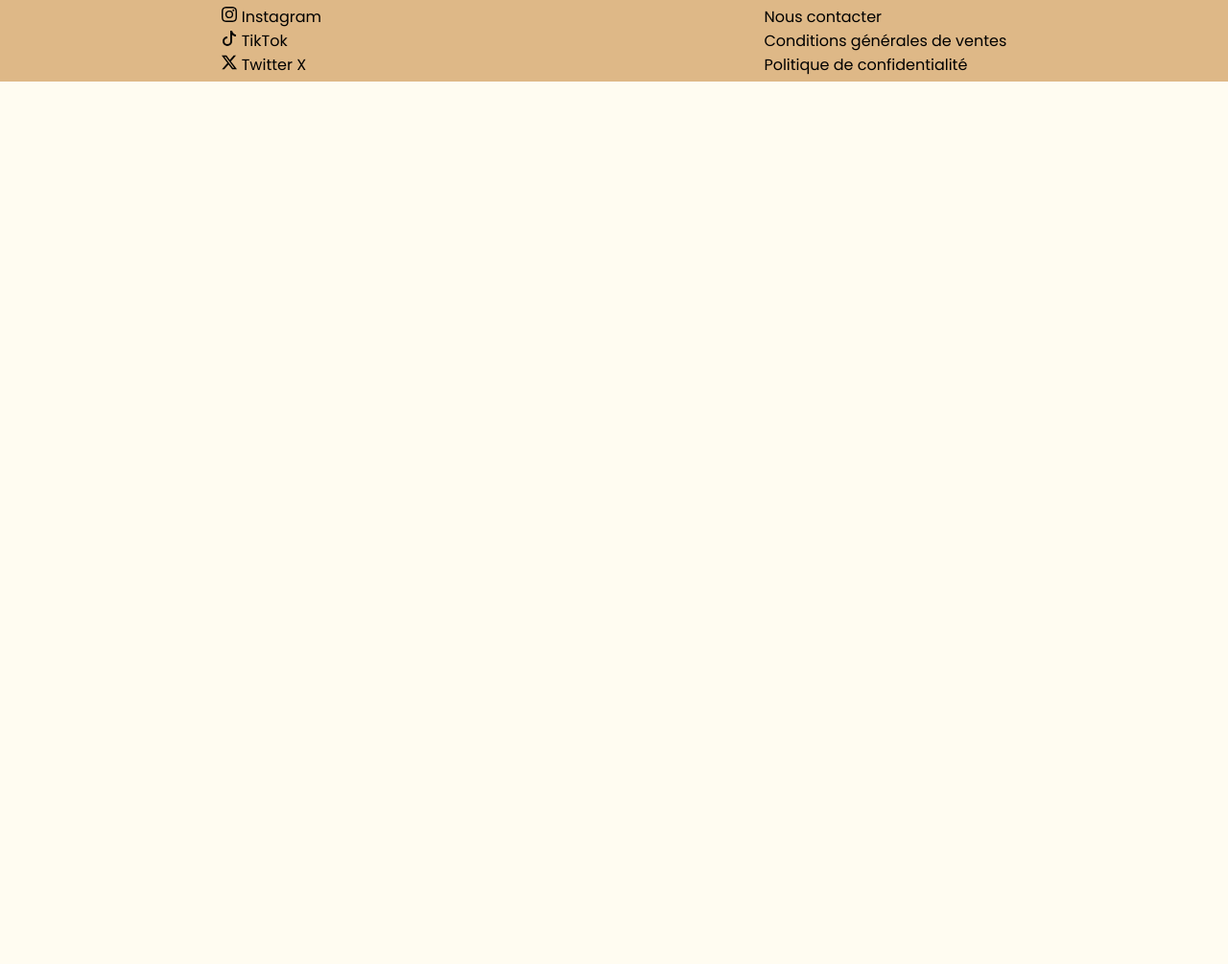
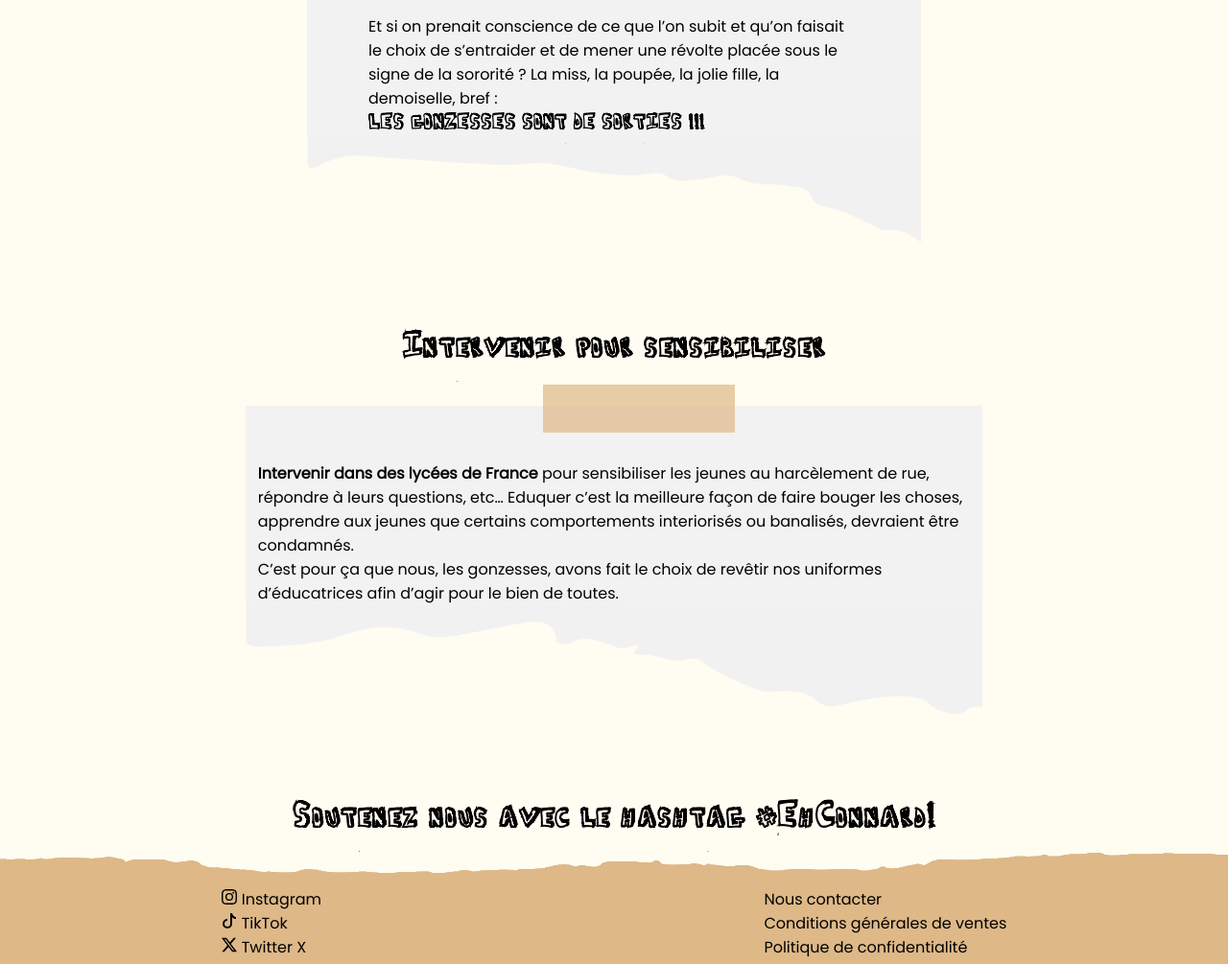
Before and after one commit to zephyst/SAE_Site_Web, a PHP site: page /page_projet.php in a window 1280 px wide. Shown: the part 950-1955 px from the top of the page at 96% size. Before the commit the page ends 1035 px from the top, so only its background shows below. Run offline with PHP 8.4, Linux system fonts and the light colour scheme.

Commit message:
projets done

```diff
--- a/app/view/projetsView.php
+++ b/app/view/projetsView.php
@@ -1,39 +1,46 @@
 <h1>Nos projets : </h1>
 
-<section id="slam" class="proj">
+<section id="slam">
     <h3>Notre slam :</h3>
     <div class="slamContent">
-        <audio controls src="public/sounds/Slam.wav" id="audio"></audio>
         <p id="textSlam">
             Plongez-vous dans le point de vue d’une femme qui a eu le malheur d’essayer de sortir tranquillement
             dans la rue et qui finit par se faire emm*rder par des conn*rds.
         </p>
+        <audio controls src="public/sounds/Slam.wav"></audio>
     </div>
 
 </section>
 
-<section id="video" class="proj">
+<section id="video">
     <h3 id="title">
         <strong>Notre campagne de sensibilisation : </strong>
         Eh Connard !
     </h3>
+
+    <div class="topper"></div>
+    <div class="videoContent">
     <iframe width="532" height="300" src="public/images/Spot_Sensibilisation_EhConnard.mp4" title="YouTube video player" frameborder="0" allow="accelerometer; autoplay; clipboard-write; encrypted-media; gyroscope; picture-in-picture" allowfullscreen></iframe>
-
-    <div id="short-sheet">
-        <p id="textVideo">
-            Et si on prenait conscience de ce que l’on subit et qu’on faisait le choix de s’entraider et de mener
-            une révolte placée sous le signe de la sororité ?<br>
-            La miss, la poupée, la jolie fille, la demoiselle, bref :
-        </p>
-        <h4>LES GONZESSES SONT DE SORTIES !!!</h4>
+        <div id="textVideo">
+            <p>
+                Et si on prenait conscience de ce que l’on subit et qu’on faisait le choix de s’entraider et de mener
+                une révolte placée sous le signe de la sororité ?
+                La miss, la poupée, la jolie fille, la demoiselle, bref :
+            </p>
+            <h4>LES GONZESSES SONT DE SORTIES !!!</h4>
+        </div>
     </div>
+    <div class="downer">    </div>
 </section>
 
-<section id="lycee" class="proj">
+<section id="lycee">
+    <h3>Intervenir pour sensibiliser</h3>
     <p>
-        <strong>Visiter des lycées de France</strong> pour sensibiliser les jeunes au harcèlement de rue, répondre à leurs questions, etc…
+        <strong>Intervenir dans des lycées de France</strong> pour sensibiliser les jeunes au harcèlement de rue, répondre à leurs questions, etc…
+        Eduquer c’est la meilleure façon de faire bouger les choses, apprendre aux jeunes que certains comportements interiorisés ou banalisés, devraient être condamnés.<br>
+        C’est pour ça que nous, les gonzesses, avons fait le choix de revêtir nos uniformes d’éducatrices afin d’agir pour le bien de toutes.
     </p>
-    <p>Eduquer c’est la meilleure façon de faire bouger les choses, apprendre aux jeunes que certains comportements interiorisés ou banalisés, devraient être condamnés.<br>C’est pour ça que nous, les gonzesses, avons fait le choix de revêtir nos uniformes d’éducatrices afin d’agir pour le bien de toutes. </p>
+    <div class="downer2">
 </section>
 
-<h3>Soutenez nous avec le hashtag <strong>#EhConnard</strong> !</h3>
+<h3>Soutenez nous avec le hashtag #EhConnard!</h3>
--- a/public/css/projets.css
+++ b/public/css/projets.css
@@ -19,11 +19,14 @@ body {
     font-family: Poppins;
 }
 
+section {
+    margin-bottom: 8vh;
+}
 
 h1 {
     font-family: 'Marianaxxe';
     margin: 5vh auto ;
-    font-size: 3rem;
+    font-size: 3.5rem;
     font-weight: bolder;
     text-align: center;
 }
@@ -31,11 +34,7 @@ h1 {
 h3 {
     font-family: Marianaxxe;
     font-size: 2.5rem;
-}
-
-#slam h3 {
     width: fit-content;
-    padding-right: 60vw;
     margin: 2vh auto;
 }
 
@@ -46,5 +45,81 @@ h3 {
 }
 
 #textSlam {
-    max-width: 50vw;
+    max-width: 30vw;
 }
+
+.videoContent {
+    display: flex;
+    flex-direction: column;
+
+    gap: 2vh;
+    align-items: center;
+    margin: auto;
+
+    width: 50vw;
+
+    background-color: #f2f2f2;
+}
+
+.videoContent h4 {
+    font-family: Marianaxxe;
+    font-size: 1.5rem;
+}
+
+.topper {
+    width: 50vw;
+    background-image: url("../images/quizFondUp.png");
+    background-size: cover;
+    height: 133px;
+    margin: auto;
+}
+.downer {
+    background-image: url("../images/downer.png");
+    background-size: cover;
+    height: 135px;
+    width: 50vw;
+    margin: auto;
+}
+
+#textVideo {
+    max-width: 40vw;
+}
+
+#lycee p {
+    width: 58vw;
+    margin: 5vh auto 0 auto;
+    padding: 1vh 1vw 0 1vw;
+
+    background-color: #f2f2f2;
+}
+
+#lycee p::before {
+    content: "";
+
+    display: block;
+    width: 200px;
+    height: 50px;
+
+    background-color: rgba(222, 184, 135, 0.7);
+
+    position: relative;
+    top: -30px;
+    left: 40%;
+}
+
+.downer2 {
+    background-image: url("../images/downer2.png");
+    background-size: cover;
+    height: 135px;
+    width: 60vw;
+    margin: auto;
+}
+
+audio {
+    width: 20vw;
+    height: 50px;
+}
+
+audio::-webkit-media-controls-panel {
+    background-color: burlywood;
+}
```
Also changed, not shown: public/images/downer.png (added), public/images/downer2.png (added).
